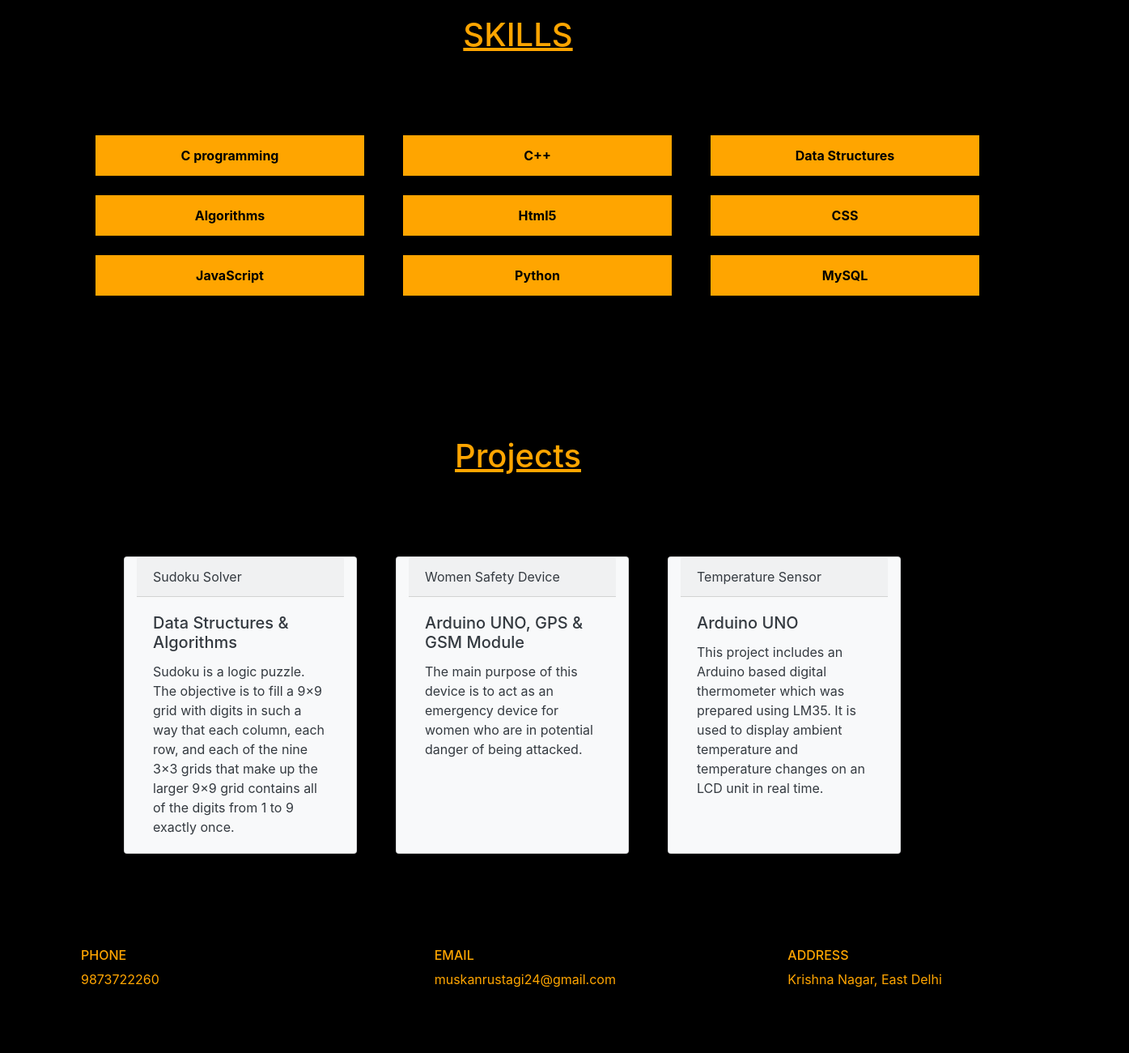
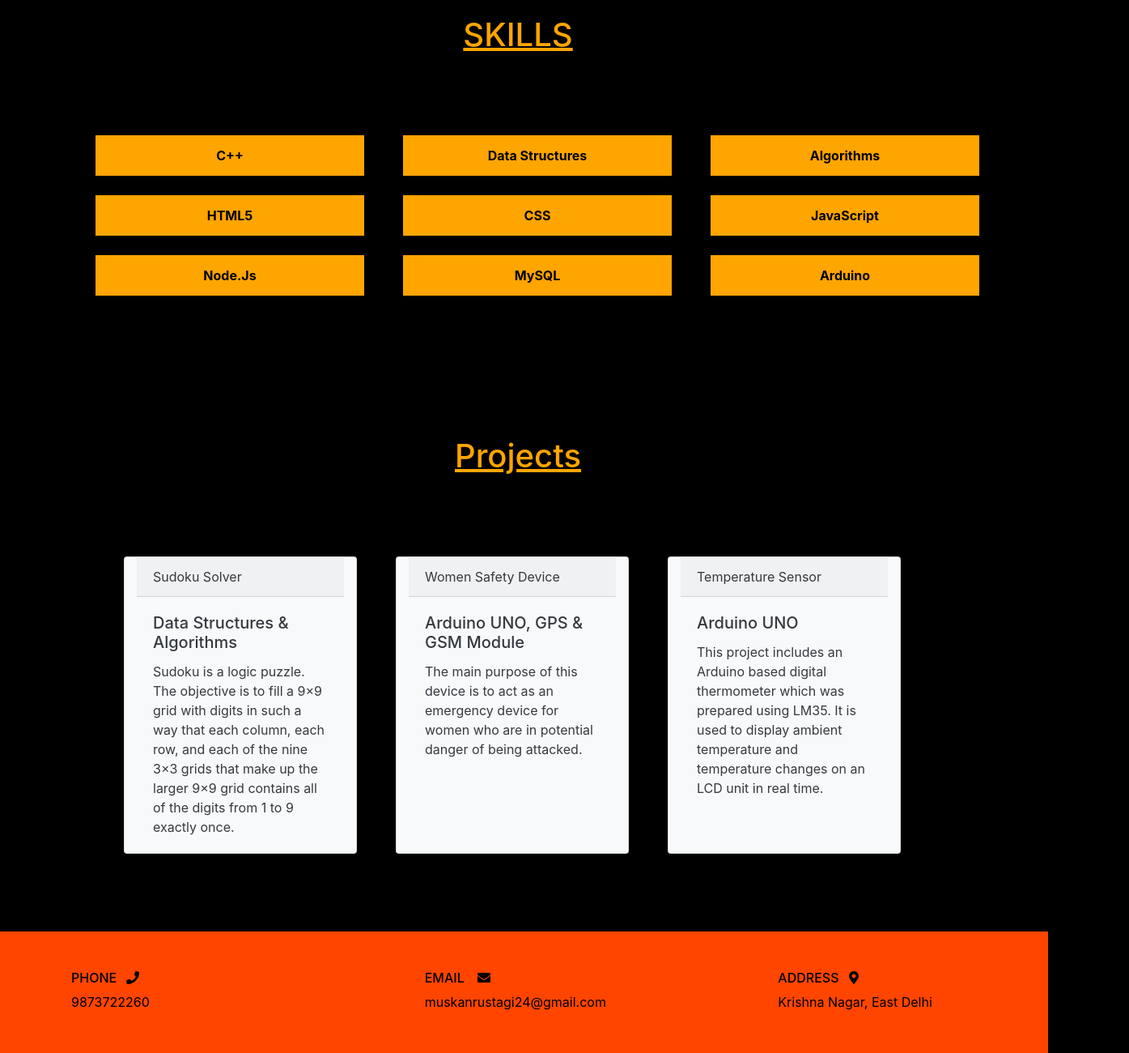
Before and after one commit to muskanrustagi24/Portfolio, a plain HTML site: page index.html in a window 1280 px wide. Shown: the part 1700-3000 px from the top of the page at 81% size, 1395 px wide, since content can reach past the window. Drawn offline with nearby package versions, Linux system fonts and the light colour scheme.

Commit message:
changes done

```diff
--- a/index.html
+++ b/index.html
@@ -93,19 +93,19 @@
     <h1 id="skills" class="header"><u>SKILLS</u></h1>
     <div id="content" class="container">
         <div class="row">
-          <div id="skill-set" style="background-color: orange; color: black; height: 50px;" class="col ml-5 mb-4">C programming</div>
           <div id="skill-set" style="background-color: orange; color: black;" class="col ml-5 mb-4">C++</div>
           <div id="skill-set" style="background-color: orange; color: black;" class="col ml-5 mb-4">Data Structures</div>
+          <div id="skill-set" style="background-color: orange; color: black; height: 50px;" class="col ml-5 mb-4">Algorithms</div>
         </div>
         <div class="row">
-            <div id="skill-set" style="background-color: orange; color: black; height: 50px;" class="col ml-5 mb-4">Algorithms</div>
-            <div id="skill-set" style="background-color: orange; color: black;" class="col ml-5 mb-4">Html5</div>
+            <div id="skill-set" style="background-color: orange; color: black; height: 50px;" class="col ml-5 mb-4">HTML5</div>
             <div id="skill-set" style="background-color: orange; color: black;" class="col ml-5 mb-4">CSS</div>
+            <div id="skill-set" style="background-color: orange; color: black;" class="col ml-5 mb-4">JavaScript</div>
         </div>
         <div class="row">
-            <div id="skill-set" style="background-color: orange; color: black; height: 50px;" class="col ml-5 mb-4">JavaScript</div>
-            <div id="skill-set" style="background-color: orange; color: black;" class="col ml-5 mb-4">Python</div>
+            <div id="skill-set" style="background-color: orange; color: black; height: 50px;" class="col ml-5 mb-4">Node.Js</div>
             <div id="skill-set" style="background-color: orange; color: black;" class="col ml-5 mb-4">MySQL</div>
+            <div id="skill-set" style="background-color: orange; color: black;" class="col ml-5 mb-4">Arduino</div>
         </div>
     </div>
     <h1 id="project" class="header"><u>Projects</u></h1>
@@ -132,21 +132,19 @@
             </div>
         </div>
     </div>
-    <div id="content" class="row">
-        <div id="contact" class="col">
-            <h6 style="color: orange;">PHONE</h6>
-            <p style="color: orange;">9873722260</p>
+    <div style="margin-top: 80px; background-color: orangered; height: 150px;" class="row">
+        <div id="contact" class="col ml-5 mt-5">
+            <h6 style="color:black; margin-left: 40px;">PHONE &ensp;<i class="fa fa-phone" style="font-size:16px;color:black"></i></h6>
+            <p style="color: black; margin-left: 40px;">9873722260</p>
         </div>
-        <div id="contact" class="col">
-            <h6 style="color: orange;">EMAIL</h6>
-            <p style="color: orange;">muskanrustagi24@gmail.com</p>
+        <div id="contact" class="col ml-5 mt-5">
+            <h6 style="color: black; margin-left: 40px;">EMAIL &ensp; <i class="fa fa-envelope" style="font-size:16px;color:black"></i></h6>
+            <p style="color: black; margin-left: 40px;">muskanrustagi24@gmail.com</p>
         </div>
-        <div id="contact" class="col">
-            <h6 style="color: orange;">ADDRESS</h6>
-            <p style="color: orange;">Krishna Nagar, East Delhi</p>
+        <div id="contact" class="col ml-5 mt-5">
+            <h6 style="color: black; margin-left: 40px;">ADDRESS &ensp;<i class='fas fa-map-marker-alt' style='font-size:16px;color:black'></i></h6>
+            <p style="color: black; margin-left: 40px;">Krishna Nagar, East Delhi</p>
         </div>
     </div>
-    <br>
-    <br>
 </body>
 </html>
--- a/style.css
+++ b/style.css
@@ -73,8 +73,3 @@ body {
     line-height: 50px;
     font-weight: bold;
 }
-
-#contact {
-    position: relative;
-    right: -100px;
-}
```
